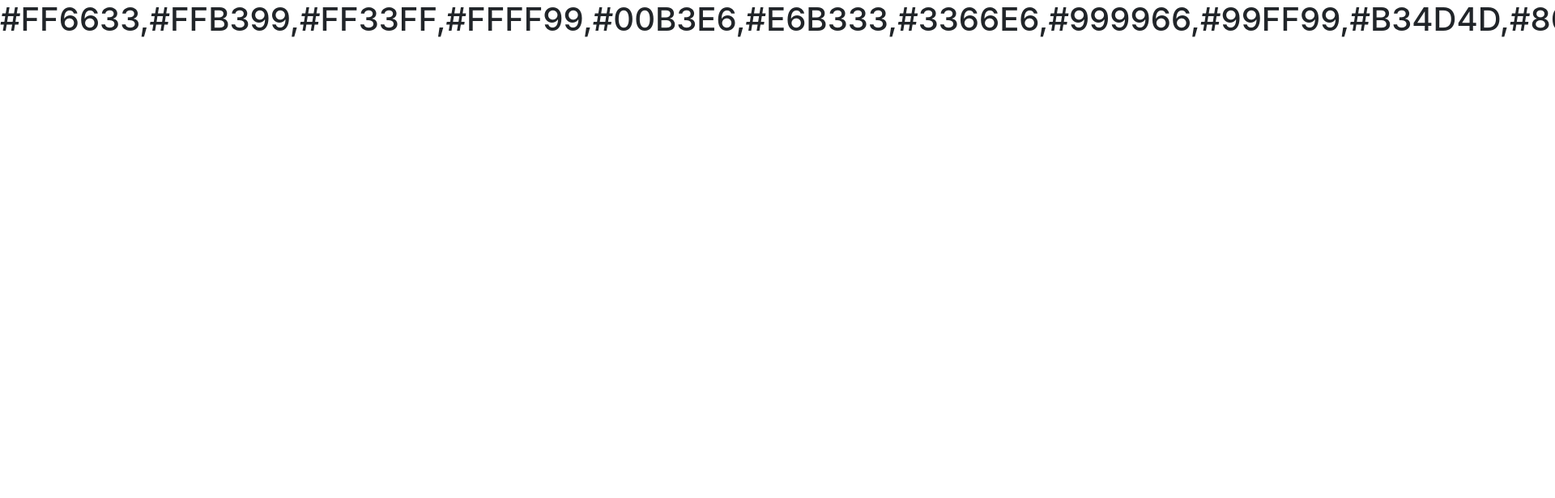
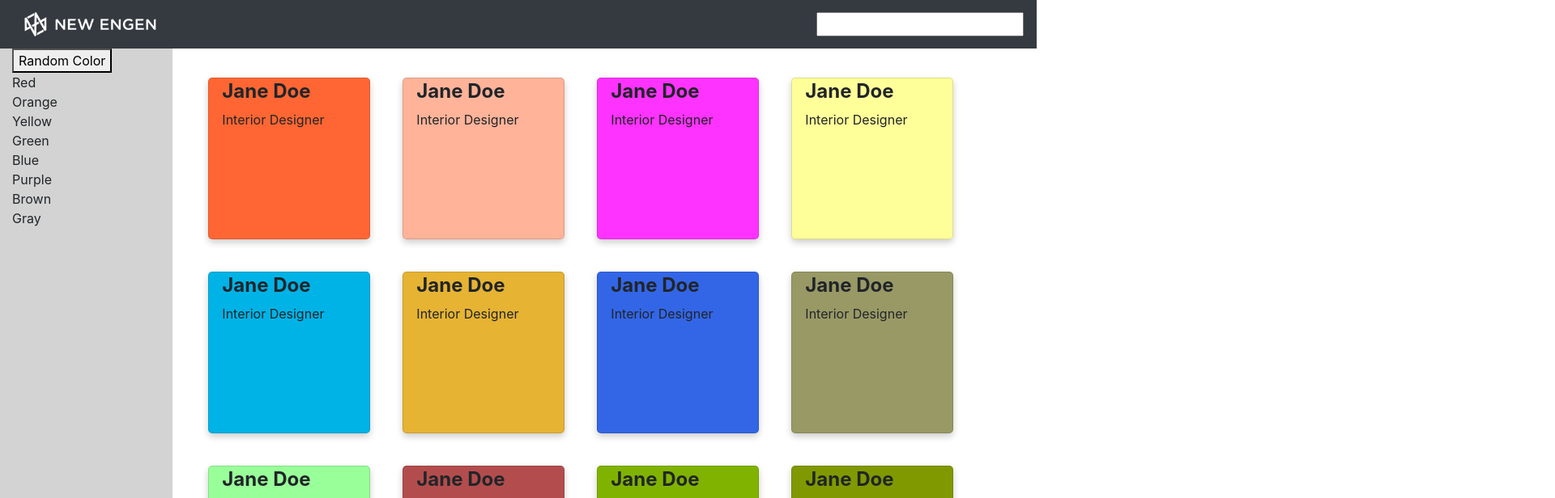
Before and after one commit to Siyami/colors-project, an Angular app: page / in a window 1280 px wide. Shown: the top 616 px of the page at 81% size, 1920 px wide, since content can reach past the window. Built offline with nearby package versions, Linux system fonts and the light colour scheme.

Commit message:
add sidebar, navbar and display cards

```diff
--- a/src/app/app.component.html
+++ b/src/app/app.component.html
@@ -1,3 +1,40 @@
-<h1>{{colorsData}}</h1>
+<!-- Top Nav -->
+<nav id="navbar" class="navbar navbar-dark sticky-top bg-dark flex-md-nowrap p-0">
+    <img src="../assets/img/logo.png" id="logo">
+    <ul class="navbar-nav px-3">
+        <li class="nav-item text-nowrap">
+            <input type="text">
+        </li>
+    </ul>
+</nav>
 
-<router-outlet></router-outlet>
+<div class="container-fluid">
+    <div class="row">
+        <!-- Side Nav -->
+        <nav id="sidenav" class="col-md-2 d-none d-md-block sidebar" style="height: calc(100vh - 60px); overflow-y: auto;">
+            <div class="sidebar-sticky" id="sideview">
+                <button>Random Color</button>
+                <ul class="nav flex-column">
+                    <li>Red</li>
+                    <li>Orange</li>
+                    <li>Yellow</li>
+                    <li>Green</li>
+                    <li>Blue</li>
+                    <li>Purple</li>
+                    <li>Brown</li>
+                    <li>Gray</li>
+                </ul>
+            </div>
+        </nav>
+        <main id="main" role="main" class="ml-sm-auto col-md-10 pt-3 px-4" style="padding-left: 0px; height: calc(100vh - 60px); overflow-y: auto;">
+            <div *ngFor="let color of colorsData" [style.backgroundColor]="color" class="card">
+                <!-- <img src="img_avatar2.png" alt="Avatar" style="width:100%"> -->
+                <div class="container">
+                    <h4><b>Jane Doe</b></h4>
+                    <p>Interior Designer</p>
+                </div>
+            </div>
+            <router-outlet></router-outlet>
+        </main>
+    </div>
+</div>
--- a/src/styles.css
+++ b/src/styles.css
@@ -1 +1,34 @@
-/* You can add global styles to this file, and also import other style files */
+#sidenav {
+    background-color: lightgray;
+}
+
+#navbar {
+    height: 60px;
+}
+
+#logo {
+    height: 50%;
+    margin-left: 30px;
+}
+
+.card {
+    box-shadow: 0 4px 8px 0 rgba(0, 0, 0, 0.2);
+    transition: 0.3s;
+    width: 200px;
+    height: 200px;
+    border-radius: 5px;
+    float: left;
+    margin: 20px 20px 20px 20px;
+}
+
+.card:hover {
+    box-shadow: 0 8px 16px 0 rgba(0, 0, 0, 0.2);
+}
+
+img {
+    border-radius: 5px 5px 0 0;
+}
+
+.container {
+    padding: 2px 16px;
+}
```
Also changed, not shown: src/assets/img/logo.png (added).
